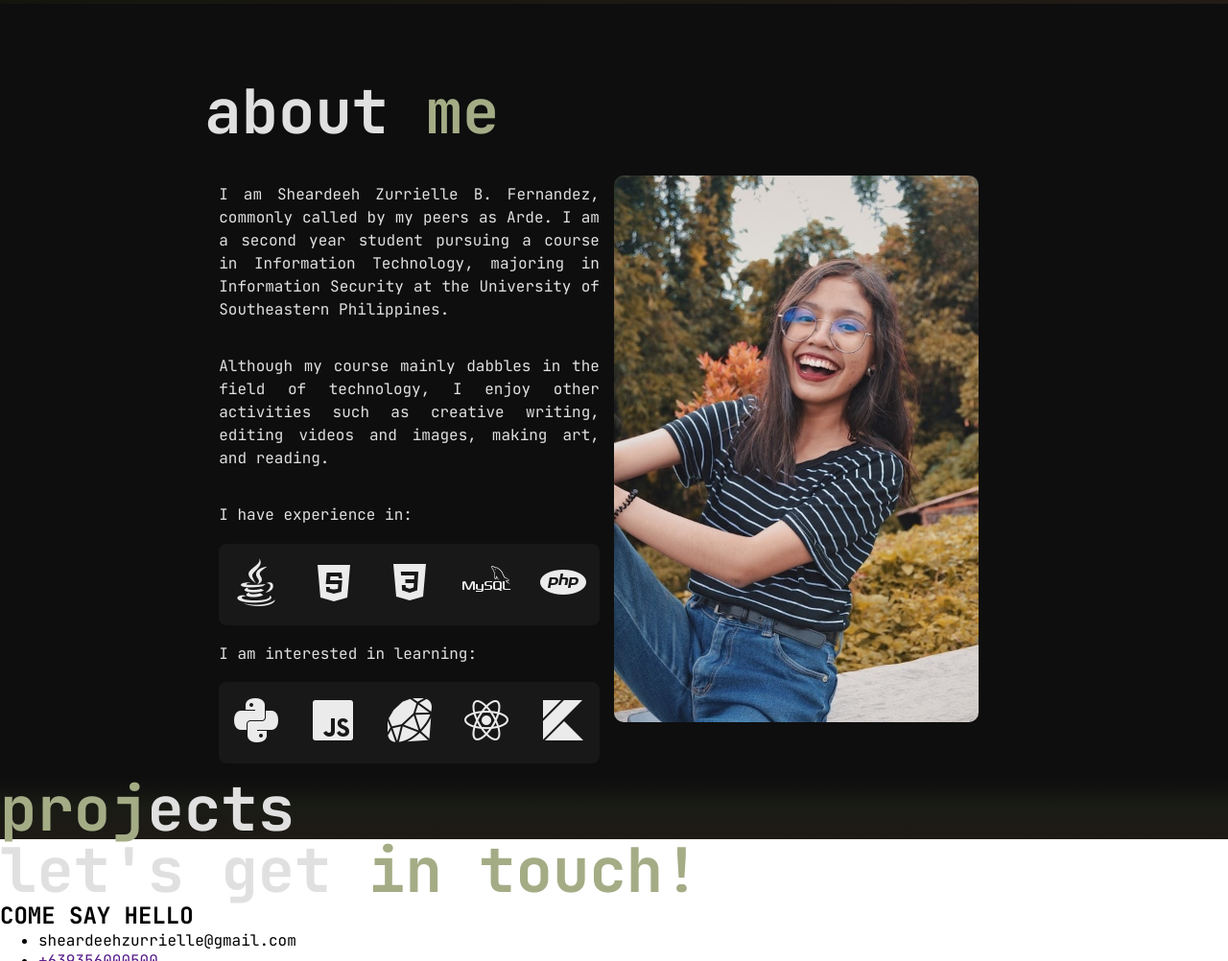
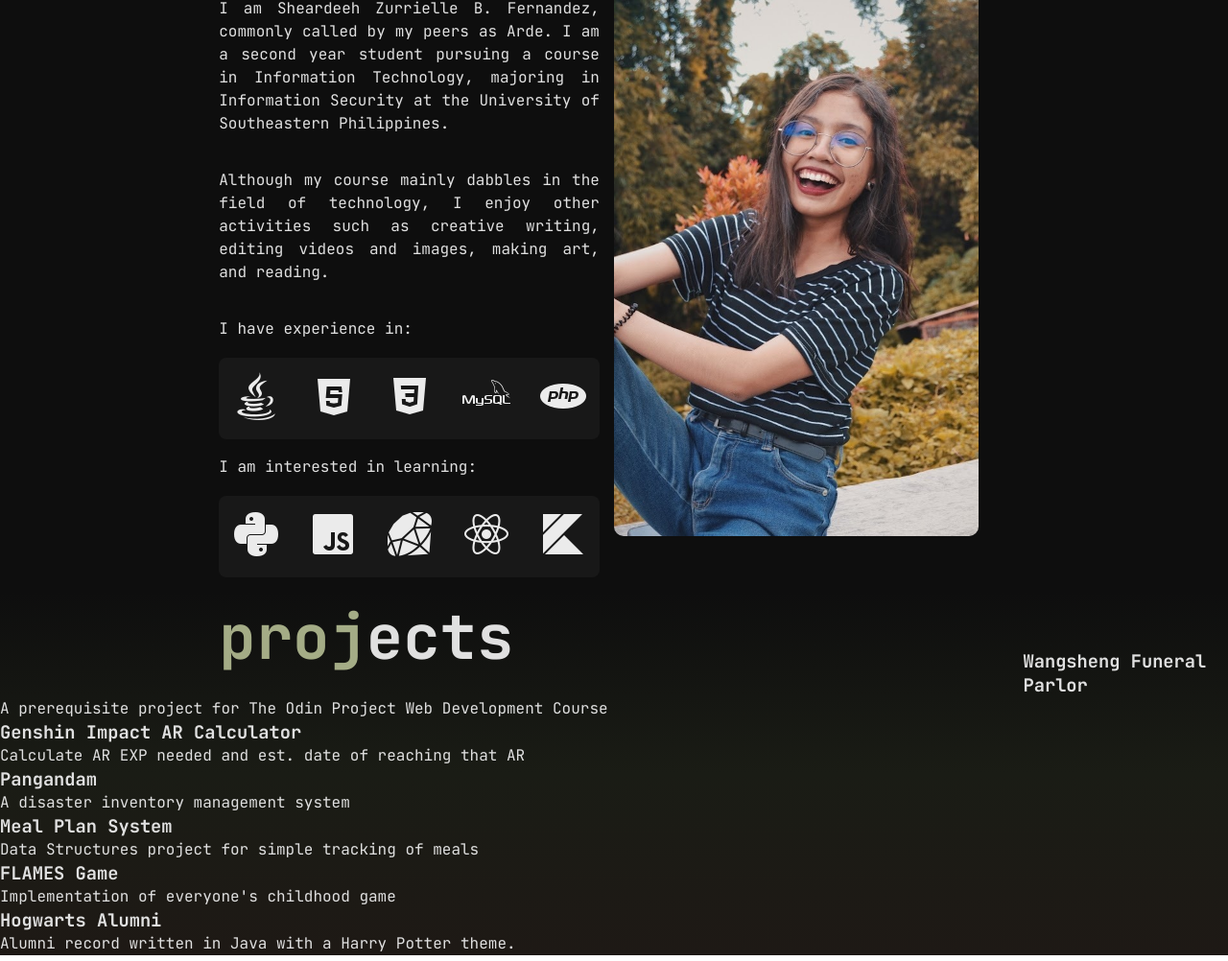
Before and after one commit to cyareka/shea-portfolio, a PHP site: page /guest_index.html in a window 1280 px wide. Shown: the part 830-1832 px from the top of the page at 96% size. Run offline with PHP 8.4, Linux system fonts and the light colour scheme.

Commit message:
Add contact and projects

```diff
--- a/guest_index.html
+++ b/guest_index.html
@@ -73,12 +73,10 @@
             <div class="col-2"></div>
             <h1 class="col-8">about <span>me</span></h1>
             <div class="col-2"></div>
-
         </div>
         <div class="banner">
-            <img id="profile" class="profile" src="./img/profile.jpg">
+            <img class="profile" src="./img/profile.jpg">
             <div class="col-2"></div>
-
             <div class="banner-txt col-4">
                 <p>
                     I am Sheardeeh Zurrielle B. Fernandez, commonly called by my peers as Arde. I am a second year student pursuing a course in Information Technology, majoring in Information Security at the University of Southeastern Philippines.
@@ -113,20 +111,63 @@
         <div class="col-2"></div>
     </div>
     <div id="projects">
+        <div class="col-2"></div>
+        <div class="col-8 proj-content">
             <h1><span>proj</span>ects</h1>
-        <?php
+        </div>
+        <div class="col-2"></div>
 
-        ?>
+        <div class="col-2"></div>
+        <div class="proj-grid">
+            <div class="grid">
+                <div class="grid-txt">
+                    <h3><a href="https://github.com/cyareka/wangsheng-funeral-parlor" target="_blank">Wangsheng Funeral Parlor</a></h3>
+                    <p>A prerequisite project for The Odin Project Web Development Course</p>
                 </div>
+            </div>
+            <div class="grid">
+                <div class="grid-txt">
+                    <h3><a href="https://github.com/cyareka/ar-calculator" target="_blank">Genshin Impact AR Calculator</a></h3>
+                    <p>Calculate AR EXP needed and est. date of reaching that AR</p>
+                </div>
+            </div>
+            <div class="grid">
+                <div class="grid-txt">
+                <h3><a href="https://github.com/cyareka/pangandam" target="_blank">Pangandam</a></h3>
+                <p>A disaster inventory management system</p>
+                </div>
+            </div>
+            <div class="grid">
+                <div class="grid-txt">
+                <h3><a href="https://github.com/cyareka/mealplan" target="_blank">Meal Plan System</a></h3>
+                <p>Data Structures project for simple tracking of meals</p>
+                </div>
+            </div>
+            <div class="grid">
+                <div class="grid-txt">
+                    <h3><a href="https://github.com/cyareka/flames-game" target="_blank">FLAMES Game</a></h3>
+                    <p>Implementation of everyone's childhood game</p>
+                </div>
+            </div>
+            <div class="grid">
+                <div class="grid-txt">
+                <h3><a href="https://github.com/cyareka/hogwarts-alumni" target="_blank">Hogwarts Alumni</a></h3>
+                <p>Alumni record written in Java with a Harry Potter theme.</p>
+                </div>
+            </div>
+        </div>
+    </div>
+    <div class="col-2"></div>
+
     <div id="contact">
-        <div class="con-box-1">
-            <div class="heading">
+        <div class="col-2"></div>
+        <div class="con-content">
+            <div class="con-box-1 col-5">
                 <h1>let's get <span>in touch!</span></h1>
-            </div>
                 <div>
                     <h2>COME SAY HELLO</h2>
                     <ul>
-                    <li><a href=""></a>sheardeehzurrielle@gmail.com</li>
+                        <li><img src=""><a href=""></a>sheardeehzurrielle@gmail.com</li>
                         <li><a href="">+639356000500</a></li>
                     </ul>
                     <div class="socials">
@@ -136,15 +177,18 @@
                     </div>
                 </div>
             </div>
-        <div class="con-box-2">
+            <div class="con-box-2 col-3">
                 <form method="post">
-                <label>name <input type="text" name="name" required</label><br>
-                <label>email <input type="text" name="email" required</label><br>
-                <label>message <input type="text" name="msg" required</label><br>
+                    <label>name <input type="text" name="name" required></label><br>
+                    <label>email <input type="text" name="email" required></label><br>
+                    <label>message <input type="text" name="msg" required></label><br>
                     <button type="submit">submit</button>
                 </form>
             </div>
         </div>
+        <div class="col-2"></div>
     </div>
+</div>
+
 </body>
 </html>
--- a/style.css
+++ b/style.css
@@ -25,28 +25,25 @@
     .home-txt { text-align: center; }
     .socials {
         display: flex;
-        flex-flow: row, nowrap;
         margin-bottom: 80px;
         align-items: center;
         justify-content: center;
     }
     .socials a { padding: 0 10px; }
-
     .banner #profile {
         width: 300px;
         height: 250px;
     }
-
     .profile {
         display: block;
-        margin-left: auto;
-        margin-right: auto;
-        padding: 0;
+        margin: 20px auto;
 
         object-fit: cover;
         object-position: 0 30%;
     }
-
+    h1 {
+        text-align: center;
+    }
     #about { padding: 0 30px; }
 }
 
@@ -117,7 +114,7 @@
 
 #sticky-top a:after {
     background: none repeat scroll 0 0 transparent;
-    bottom: 3;
+    bottom: 3px;
     content: "";
     display: block;
     height: 2px;
@@ -204,14 +201,12 @@
         background-color: #c9c9c9;
     }
 }
-
 /* NAVIGATION END */
-
 
 /* HOME START */
 #home {
     background: linear-gradient(to right, #14160D, #231C16);
-    height: 640;
+    height: 640px   ;
     padding-top: 80px;
     overflow: auto;
     clear: both;
@@ -305,11 +300,38 @@
     background: linear-gradient(#0E0E0E, #1A1C15, #1E1915);
     height: auto;
 }
+
+#projects a {
+    color: #e0e0e0;
+    text-decoration: none;
+}
+
+.proj-grid {
+
+}
 /* PROJECTS END */
 
 /* CONTACTS START */
+#contact {
+    background-color: red;
+    height: auto;
+}
 
+#con-box-1 {
+    position: absolute;
 
+    width: 500px;
+    height: 90%;
+    z-index: 1;
+}
+
+#con-box-2 {
+    position: absolute;
+    width: 300px;
+    height: 100%;
+    z-index: 2;
+
+  }
 /* CONTACTS END*/
 
 /* GENERAL START */
```
Also changed, not shown: login.php (deleted, +0 -60 lines). Lines whose indentation alone changed are shown as unchanged.
